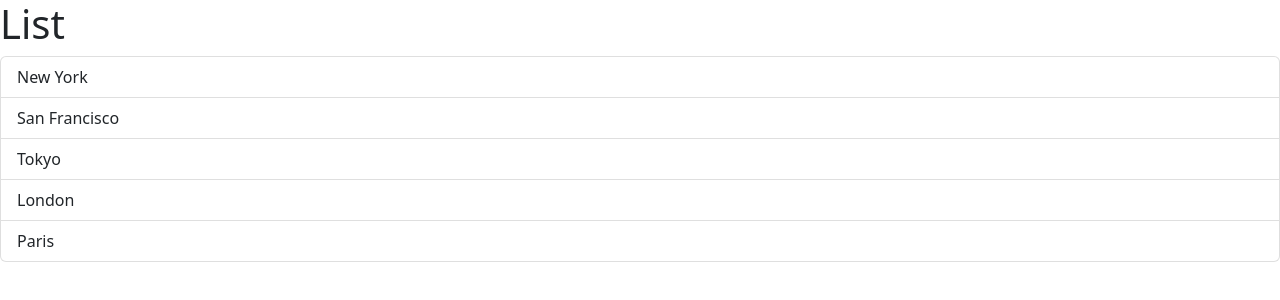
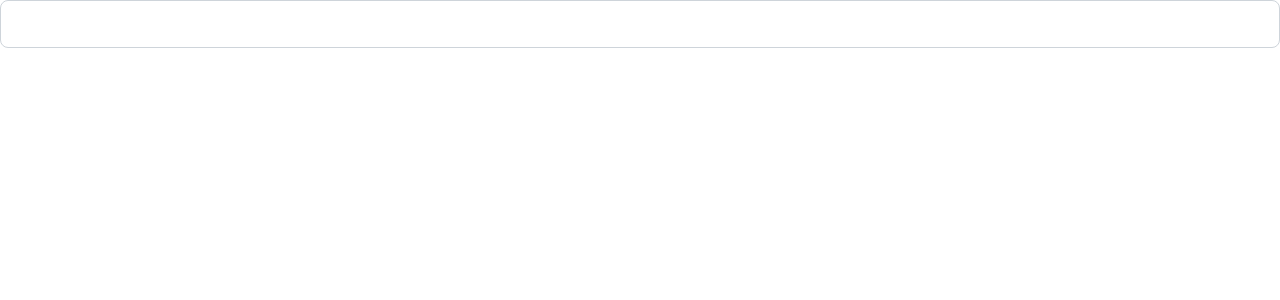
Before and after one commit to GodsplanElot/React-app, a React (Vite) app: page / in a window 1280 px wide. Shown: the top 300 px of the page. Built offline with nearby package versions, Linux system fonts and the light colour scheme.

Commit message:
Modify Code

```diff
--- a/src/App.tsx
+++ b/src/App.tsx
@@ -1,7 +1,11 @@
-import ListGroup from "./components/ListGroup";
+
 
 function App() {
-  return <div><ListGroup /></div>;
+  return (
+    <div>
+      <input type="text" className="form-control form-control-lg "/>
+    </div>
+  )
 }
 
 export default App;
```
Also changed, not shown: src/pages/home.tsx (deleted).
